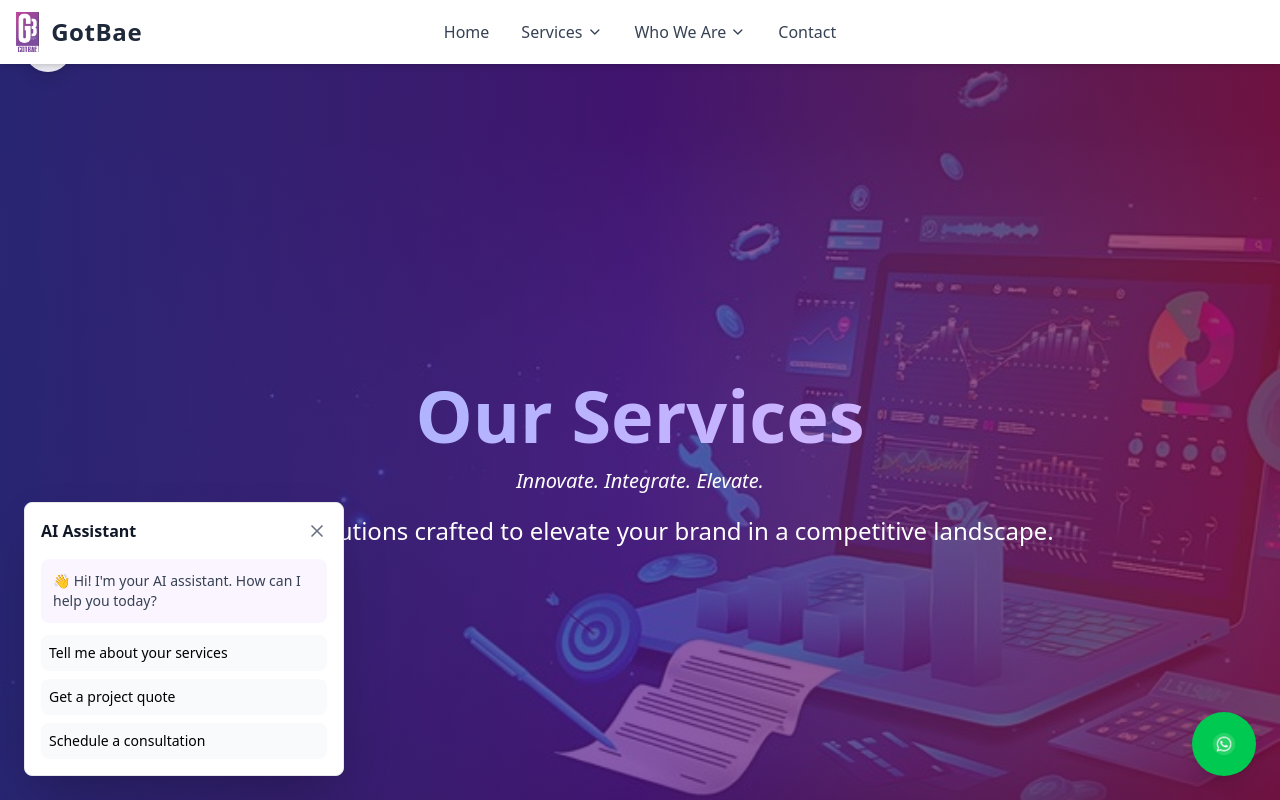
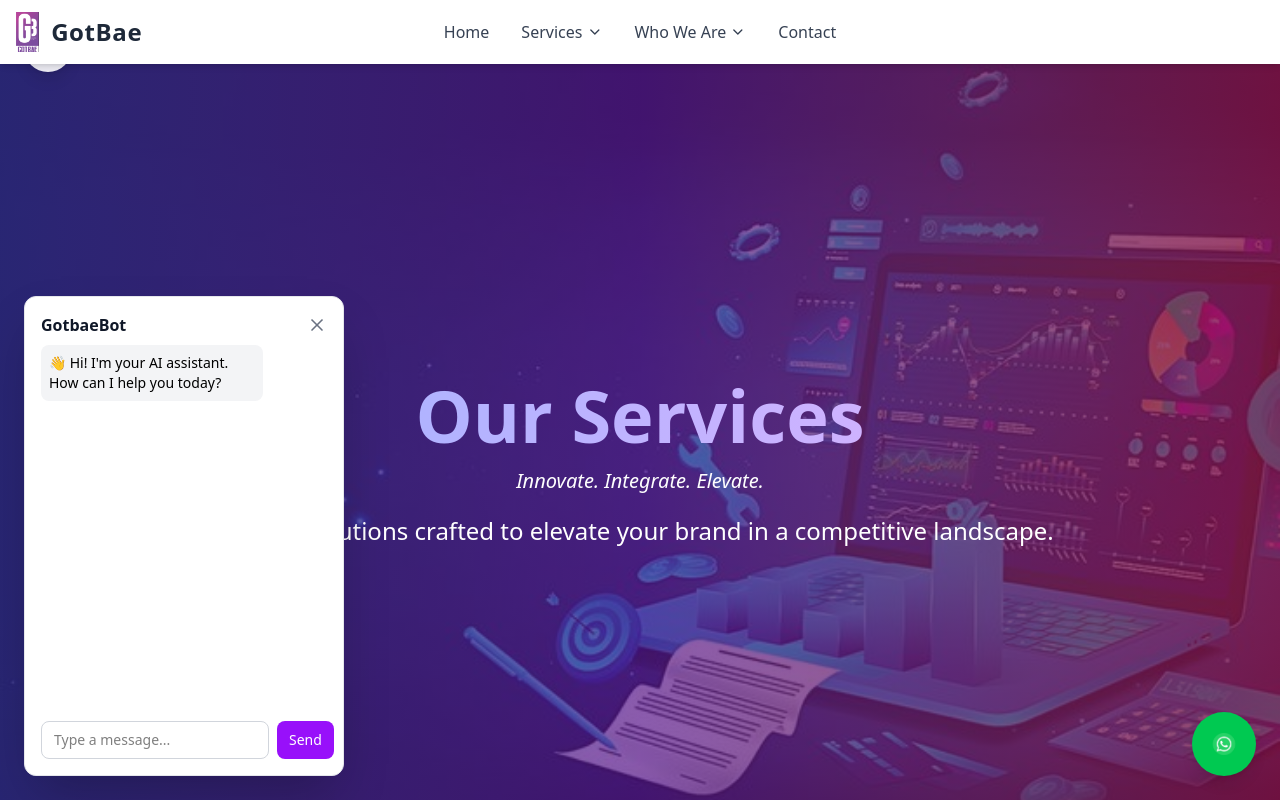
Before and after one commit to Ayesha-te/Gotbae-DMA, a React (Vite) app: page /services in a window 1280 px wide. Shown: the top 800 px of the page. Built offline with nearby package versions, Linux system fonts and the light colour scheme.

Commit message:
WITH CHATBOT

```diff
--- a/package.json
+++ b/package.json
@@ -10,6 +10,8 @@
     "preview": "vite preview"
   },
   "dependencies": {
+    "axios": "^1.10.0",
+    "emailjs-com": "^3.2.0",
     "lucide-react": "^0.525.0",
     "react": "^19.1.0",
     "react-dom": "^19.1.0",
--- a/src/components/FloatingContact.jsx
+++ b/src/components/FloatingContact.jsx
@@ -1,21 +1,62 @@
 import { useState, useEffect } from 'react';
-import { X, Bot } from "lucide-react";
+import { X, Bot } from 'lucide-react';
 import React from 'react';
+import axios from 'axios';
 
 const FloatingContact = () => {
   const [showAI, setShowAI] = useState(true);
+  const [messages, setMessages] = useState([
+    {
+      sender: 'bot',
+      text: "👋 Hi! I'm your AI assistant. How can I help you today?",
+    },
+  ]);
+  const [input, setInput] = useState('');
+  const [loading, setLoading] = useState(false);
 
-  useEffect(() => {
-    setShowAI(true);
-  }, []);
+  const sendMessage = async () => {
+    if (!input.trim()) return;
+
+    const userMessage = { sender: 'user', text: input };
+    setMessages((prev) => [...prev, userMessage]);
+    setInput('');
+    setLoading(true);
+
+    try {
+      const res = await axios.post(
+        'https://945af4d5-59ca-4498-a0aa-b2125875ed1a-00-4kq39wyzasol.pike.replit.dev/chat',
+        { message: input }
+      );
+
+      console.log("RECEIVED:", res.data); // ✅ Debug
+
+      const reply = {
+  sender: 'bot',
+  text: res.data.reply || "⚠️ No reply text found."
+
+};
+
+      setMessages((prev) => [...prev, reply]);
+    } catch (err) {
+      console.error(err);
+      setMessages((prev) => [
+        ...prev,
+        { sender: 'bot', text: '⚠️ Sorry, something went wrong.' },
+      ]);
+    }
+
+    setLoading(false);
+  };
 
   return (
     <div className="fixed bottom-6 left-6 z-50">
-      {/* AI Assistant Modal */}
-      {showAI && (
-        <div className="w-80 bg-white rounded-lg shadow-2xl border border-gray-200 p-4 transform transition-all duration-500 animate-in slide-in-from-bottom-4 fade-in hover:scale-105">
-          <div className="flex justify-between items-center mb-4">
-            <h3 className="font-semibold text-gray-900 hover:text-purple-600 transition-all duration-300">AI Assistant</h3>
+      {showAI ? (
+        <div className="w-80 h-[480px] bg-white rounded-xl shadow-2xl border border-gray-200 p-4 flex flex-col justify-between transition-all duration-500 hover:scale-105">
+          {/* Header */}
+          <div className="flex justify-between items-center mb-2">
+            <h3 className="font-semibold text-gray-900 hover:text-purple-600 transition-all duration-300">
+              GotbaeBot
+            </h3>
             <button
               onClick={() => setShowAI(false)}
               className="text-gray-500 hover:text-gray-700 transition-all duration-300 hover:scale-110 hover:rotate-90"
@@ -23,25 +64,54 @@ const FloatingContact = () => {
               <X className="w-5 h-5" />
             </button>
           </div>
-          <div className="space-y-3">
-            <div className="bg-purple-50 p-3 rounded-lg hover:bg-purple-100 transition-all duration-300 hover:scale-105">
-              <p className="text-sm text-gray-700 hover:text-purple-800 transition-all duration-300">
-                👋 Hi! I'm your AI assistant. How can I help you today?
-              </p>
-            </div>
-            <div className="space-y-2">
-              <button className="w-full text-left p-2 text-sm bg-gray-50 hover:bg-purple-100 rounded-lg transition-all duration-300 transform hover:scale-105 hover:shadow-md">
-                Tell me about your services
-              </button>
-              <button className="w-full text-left p-2 text-sm bg-gray-50 hover:bg-purple-100 rounded-lg transition-all duration-300 transform hover:scale-105 hover:shadow-md">
-                Get a project quote
-              </button>
-              <button className="w-full text-left p-2 text-sm bg-gray-50 hover:bg-purple-100 rounded-lg transition-all duration-300 transform hover:scale-105 hover:shadow-md">
-                Schedule a consultation
-              </button>
-            </div>
+
+          {/* Chat messages */}
+          <div className="flex-1 overflow-y-auto space-y-2 mb-2 pr-2">
+            {messages.map((msg, index) => (
+              <div
+                key={index}
+                className={`text-sm p-2 rounded-lg max-w-[80%] ${
+                  msg.sender === 'user'
+                    ? 'bg-purple-100 ml-auto text-right'
+                    : 'bg-gray-100 text-left'
+                }`}
+              >
+                {msg.text}
+              </div>
+            ))}
+            {loading && (
+              <div className="text-sm bg-gray-100 p-2 rounded-lg w-fit text-left">
+                ...
+              </div>
+            )}
+          </div>
+
+          {/* Input */}
+          <div className="flex space-x-2">
+            <input
+              type="text"
+              className="flex-1 border border-gray-300 rounded-lg px-3 py-2 text-sm focus:outline-none focus:ring-2 focus:ring-purple-500"
+              placeholder="Type a message..."
+              value={input}
+              onChange={(e) => setInput(e.target.value)}
+              onKeyDown={(e) => e.key === 'Enter' && sendMessage()}
+            />
+            <button
+              onClick={sendMessage}
+              className="bg-purple-600 hover:bg-purple-700 text-white px-3 py-2 rounded-lg text-sm"
+            >
+              Send
+            </button>
           </div>
         </div>
+      ) : (
+        <button
+          onClick={() => setShowAI(true)}
+          className="flex items-center gap-2 px-4 py-2 bg-purple-600 text-white rounded-full shadow-lg hover:bg-purple-700 transition-all duration-300"
+        >
+          <Bot className="w-4 h-4" />
+          Open Assistant
+        </button>
       )}
     </div>
   );
--- a/src/components/Footer.jsx
+++ b/src/components/Footer.jsx
@@ -1,4 +1,5 @@
 import { Facebook, Twitter, Instagram, Linkedin } from 'lucide-react';
+import { Link } from 'react-router-dom';
 import logo from '../assets/logo.png';
 
 const Footer = () => {
@@ -58,10 +59,10 @@ const Footer = () => {
         <div>
           <h4 className="text-lg font-semibold mb-4">Services</h4>
           <ul className="space-y-3">
-            <li><a href="/ServicesPage" className="text-gray-400 hover:text-white">Web Development</a></li>
-            <li><a href="/ServicesPage" className="text-gray-400 hover:text-white">App Development</a></li>
-            <li><a href="/ServicesPage" className="text-gray-400 hover:text-white">Social Media Marketing</a></li>
-            <li><a href="/ServicesPage" className="text-gray-400 hover:text-white">LLMs & AI Chatbots</a></li>
+            <li><Link to="/ServicesPage" className="text-gray-400 hover:text-white">Web Development</Link></li>
+            <li><Link to="/ServicesPage" className="text-gray-400 hover:text-white">App Development</Link></li>
+            <li><Link to="/ServicesPage" className="text-gray-400 hover:text-white">Social Media Marketing</Link></li>
+            <li><Link to="/ServicesPage" className="text-gray-400 hover:text-white">LLMs & AI Chatbots</Link></li>
           </ul>
         </div>
 
@@ -69,9 +70,9 @@ const Footer = () => {
         <div>
           <h4 className="text-lg font-semibold mb-4">Who We Are</h4>
           <ul className="space-y-3">
-            <li><a href="/WhoWeAre" className="text-gray-400 hover:text-white">About Us</a></li>
-            <li><a href="/whoWeAre" className="text-gray-400 hover:text-white">Our Mission</a></li>
-            <li><a href="/AboutUs" className="text-gray-400 hover:text-white">Our Story</a></li>
+            <li><Link to="/WhoWeAre" className="text-gray-400 hover:text-white">About Us</Link></li>
+            <li><Link to="/WhoWeAre" className="text-gray-400 hover:text-white">Our Mission</Link></li>
+            <li><Link to="/AboutUs" className="text-gray-400 hover:text-white">Our Story</Link></li>
           </ul>
         </div>
 
@@ -79,9 +80,9 @@ const Footer = () => {
         <div>
           <h4 className="text-lg font-semibold mb-4">Projects</h4>
           <ul className="space-y-3">
-            <li><a href="/Projects" className="text-gray-400 hover:text-white">Our Projects</a></li>
-            <li><a href="/ServicesPage" className="text-gray-400 hover:text-white">Our Services</a></li>
-            <li><a href="/Aboutus" className="text-gray-400 hover:text-white">About Us</a></li>
+            <li><Link to="/Projects" className="text-gray-400 hover:text-white">Our Projects</Link></li>
+            <li><Link to="/ServicesPage" className="text-gray-400 hover:text-white">Our Services</Link></li>
+            <li><Link to="/Aboutus" className="text-gray-400 hover:text-white">About Us</Link></li>
           </ul>
         </div>
       </div>
```
Also changed, not shown: src/components/Contact.jsx (+39 -58 lines), 1 other file (tests, documents, lock files or other folders).
